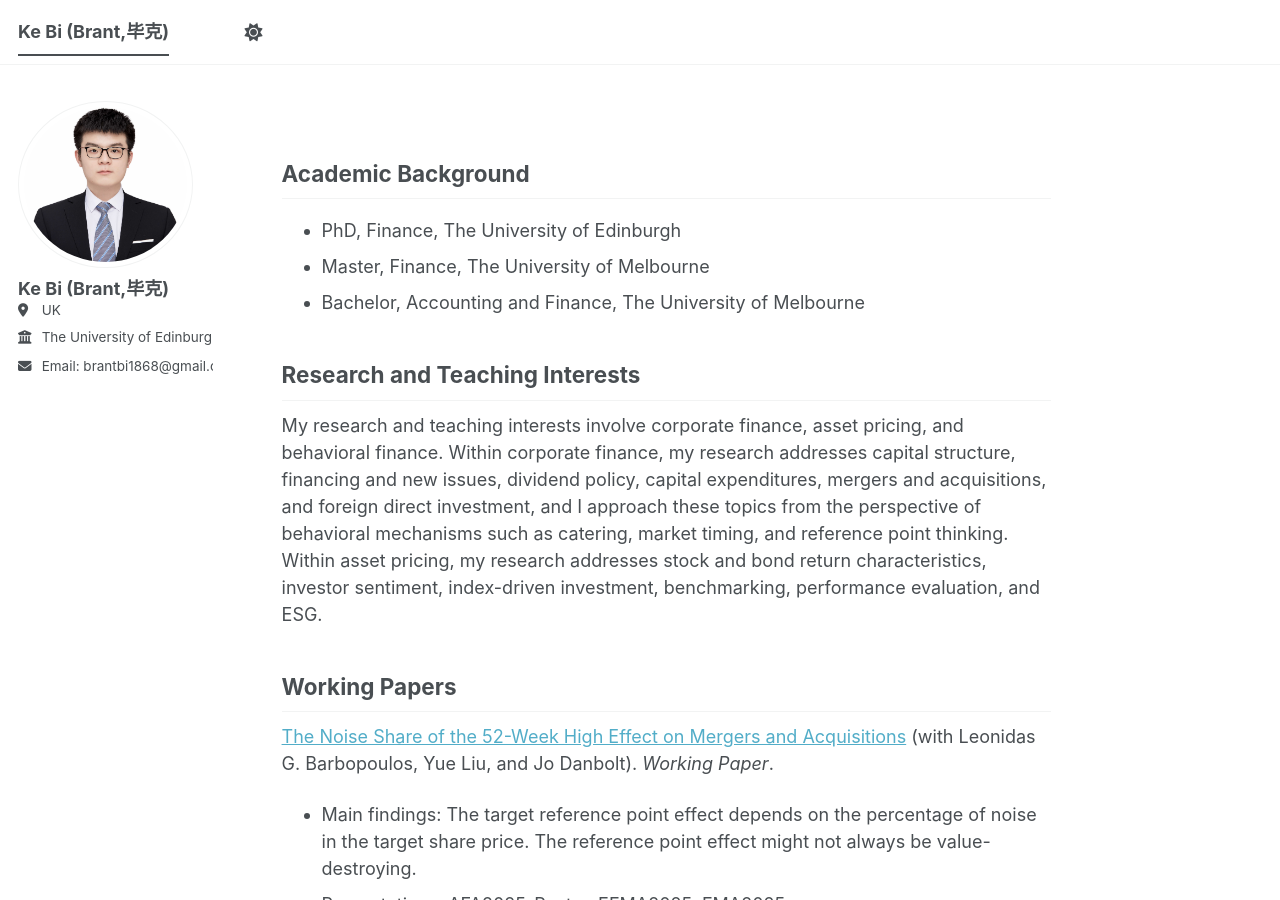
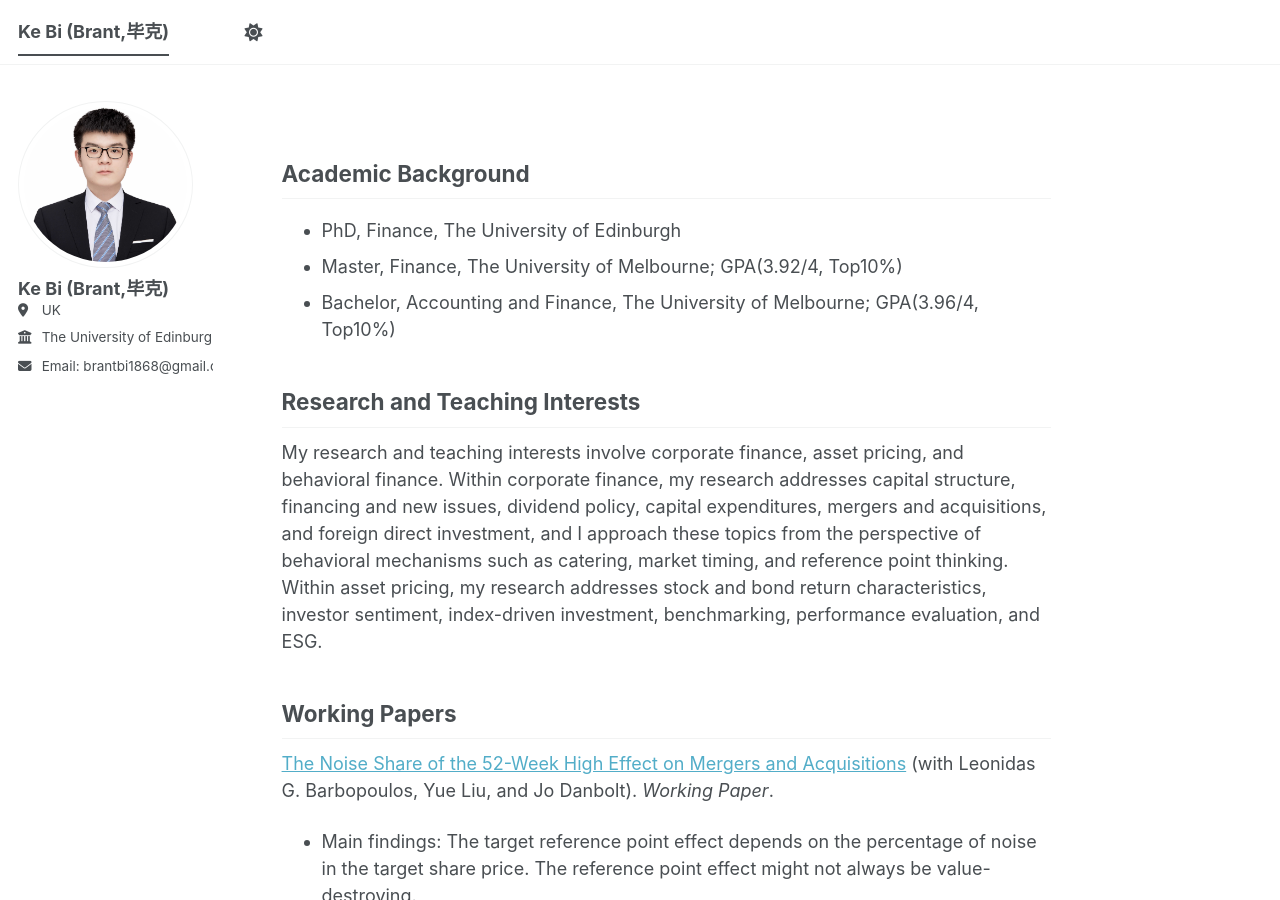
Before and after one commit to brant1868/brant1868.github.io, a Jekyll site: the page built from _pages/about.md, in a window 1280 px wide and 900 px high. Built offline with Jekyll 4.4.1, drawn with Linux system fonts in a browser that asks for light colours; a script bundle is joined from its source files by our own code; library files that are not in the unit come from our copies.

Commit message:
Update about.md

```diff
--- a/_pages/about.md
+++ b/_pages/about.md
@@ -10,8 +10,8 @@ redirect_from:
 Academic Background
 ------
 - PhD, Finance, The University of Edinburgh
-- Master, Finance, The University of Melbourne
-- Bachelor, Accounting and Finance, The University of Melbourne
+- Master, Finance, The University of Melbourne; GPA(3.92/4, Top10%)
+- Bachelor, Accounting and Finance, The University of Melbourne; GPA(3.96/4, Top10%)
 
 
 Research and Teaching Interests
```
